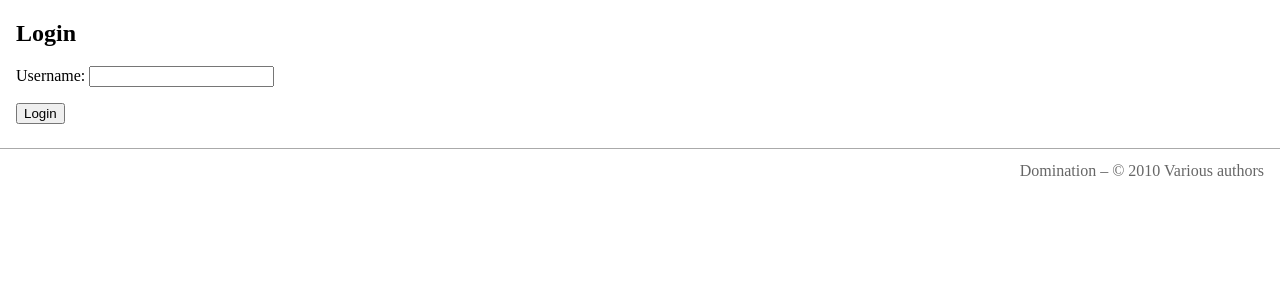
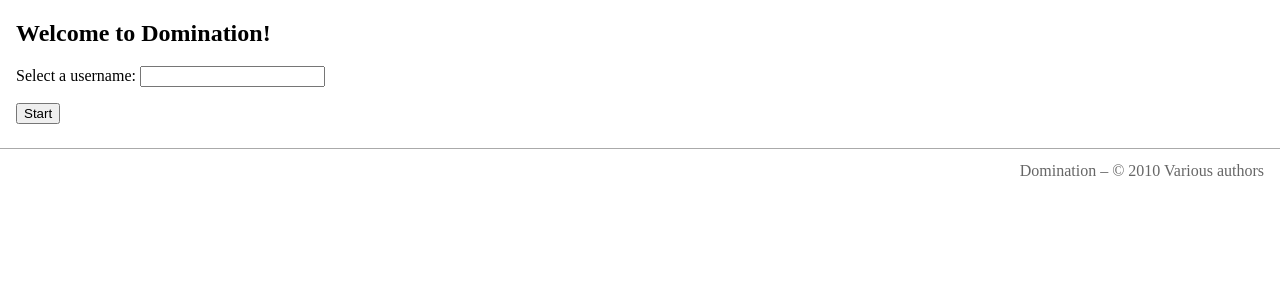
Before and after one commit to xoraxax/domination, a Flask app: page /login in a window 1280 px wide. Shown: the part 64-364 px from the top of the page. Run offline with Flask 2, Linux system fonts and the light colour scheme; parts of the project's set-up code (start-up, migrations or seed data) failed here and were passed over; some libraries are stand-ins or nearby versions.

Commit message:
Make login screen nicer.

```diff
--- a/domination/templates/login.html
+++ b/domination/templates/login.html
@@ -1,10 +1,10 @@
 {% extends "base.html" %}
-{% block title %}Login{% endblock %}
+{% block title %}Welcome{% endblock %}
 {% block content %}
-  <h2>Login</h2>
+  <h2>Welcome to Domination!</h2>
   <form action="" method="post">
     <input type="hidden" name="url" value="{{ request.args.url }}">
-    <p>Username: <input type=text name=username></p>
-    <p><input type=submit value=Login></p>
+    <p>Select a username: <input type="text" name="username"></p>
+    <p><input type="submit" value="Start"></p>
   </form>
 {% endblock %}
```
